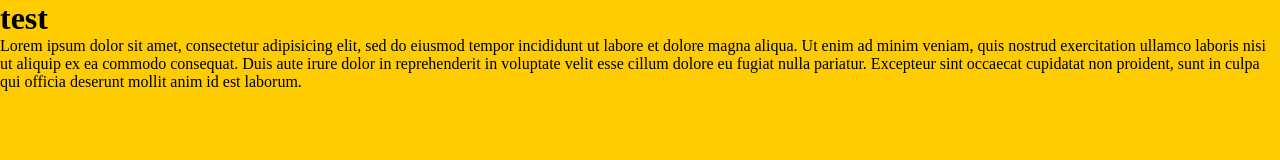
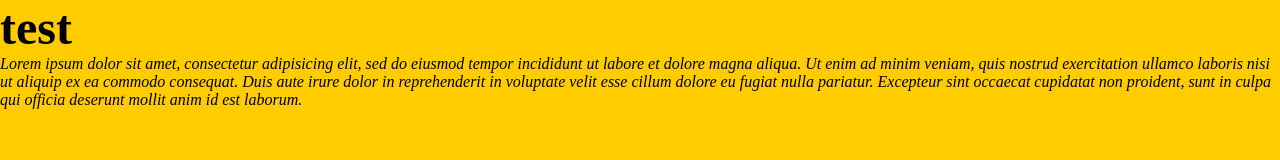
Before and after one commit to ditochilin/Forkio, a plain HTML site: page index.html in a window 1280 px wide. Drawn offline with Linux system fonts and the light colour scheme.

Commit message:
font-style italic h1 - 32px

```diff
--- a/src/css/style.css
+++ b/src/css/style.css
@@ -6,3 +6,11 @@
 body{
 	background: #FFCC00;
 }
+
+h1{
+	font-size: 48px;
+}
+
+p{
+	font-style: italic;
+}
```
